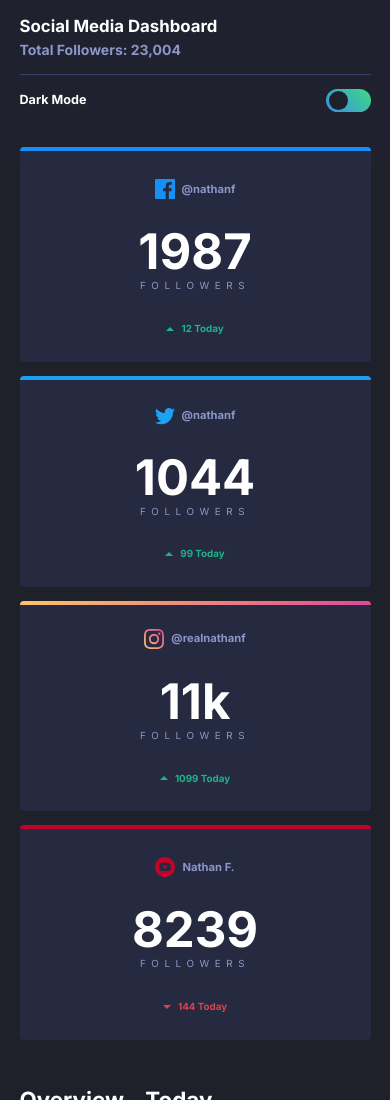
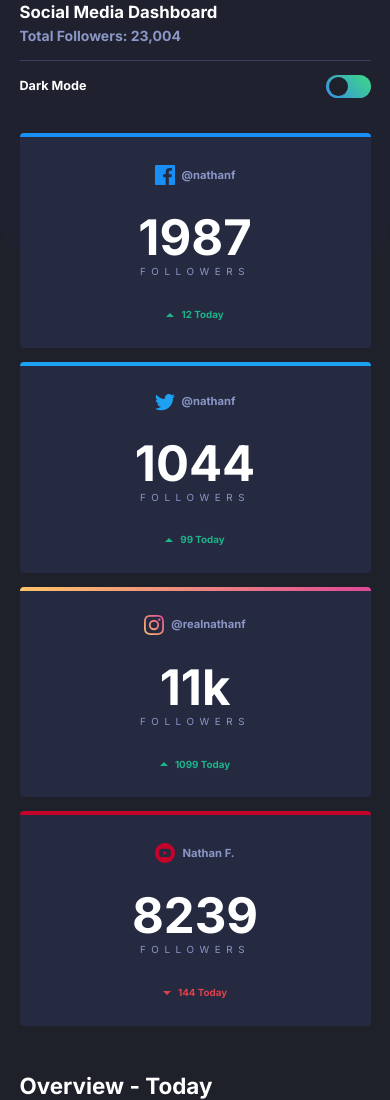
Before and after one commit to yudin7324/Frontend-Mentor, a plain HTML site: page social-media-dashboard-with-theme-switcher-master/index.html in a window 390 px wide. Shown: the top 1100 px of the page. Drawn offline with Linux system fonts and the light colour scheme.

Commit message:
another update

```diff
--- a/social-media-dashboard-with-theme-switcher-master/css/style.css
+++ b/social-media-dashboard-with-theme-switcher-master/css/style.css
@@ -158,6 +158,7 @@ h6 {
   border-bottom-right-radius: 2rem;
   z-index: -1;
 }
+
 .dashboard {
   background-color: var(--clr-bg);
   z-index: -2;
@@ -364,9 +365,6 @@ h6 {
 }
 
 @media (max-width: 900px) {
-  .bg-top {
-    height: 20vh;
-  }
   .container {
     max-width: 50%;
   }
@@ -374,7 +372,7 @@ h6 {
     display: block;
   }
   .header-headline {
-    margin: 1rem 0;
+    margin-bottom: 1rem;
   }
   .header-button {
     padding-top: 1rem;
```
